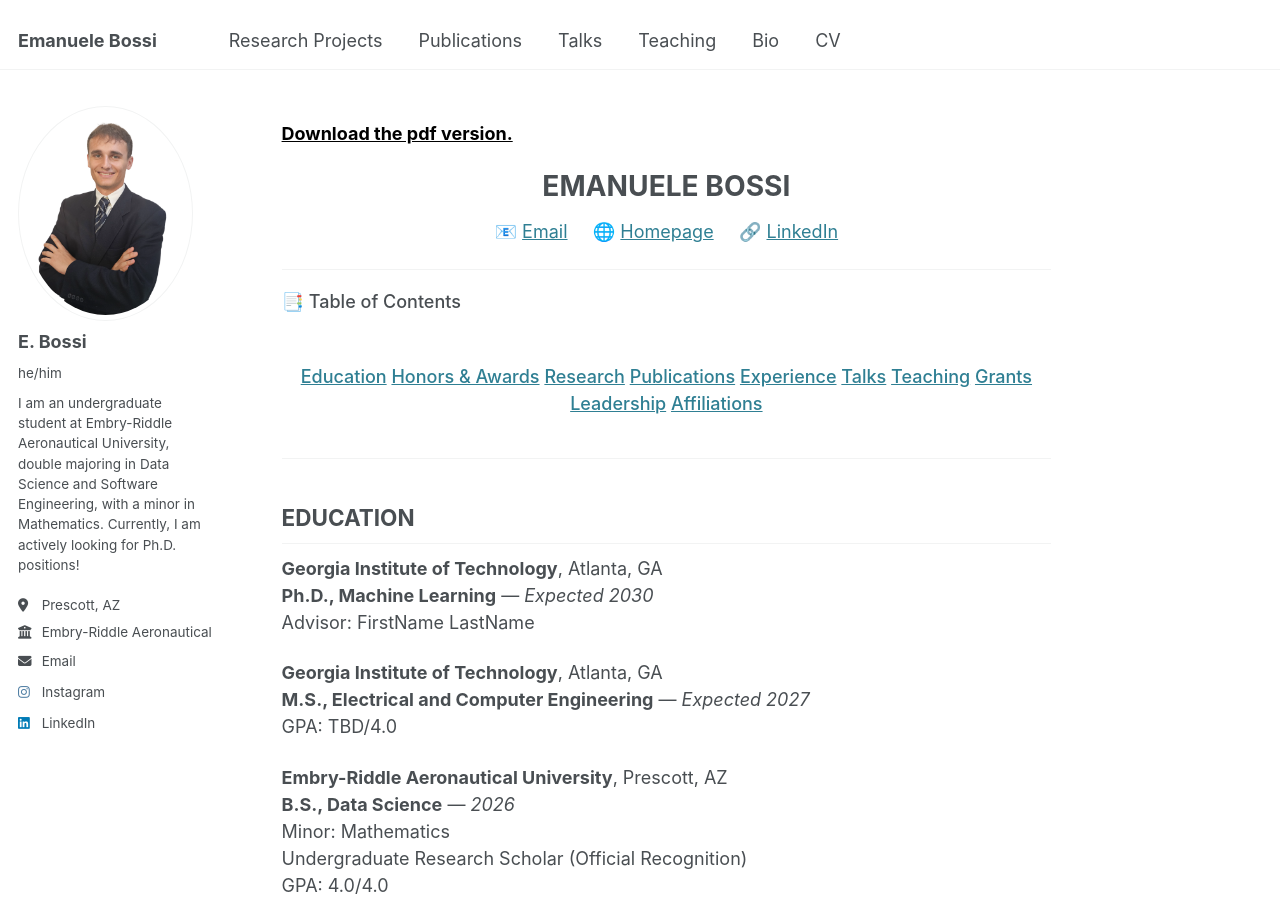
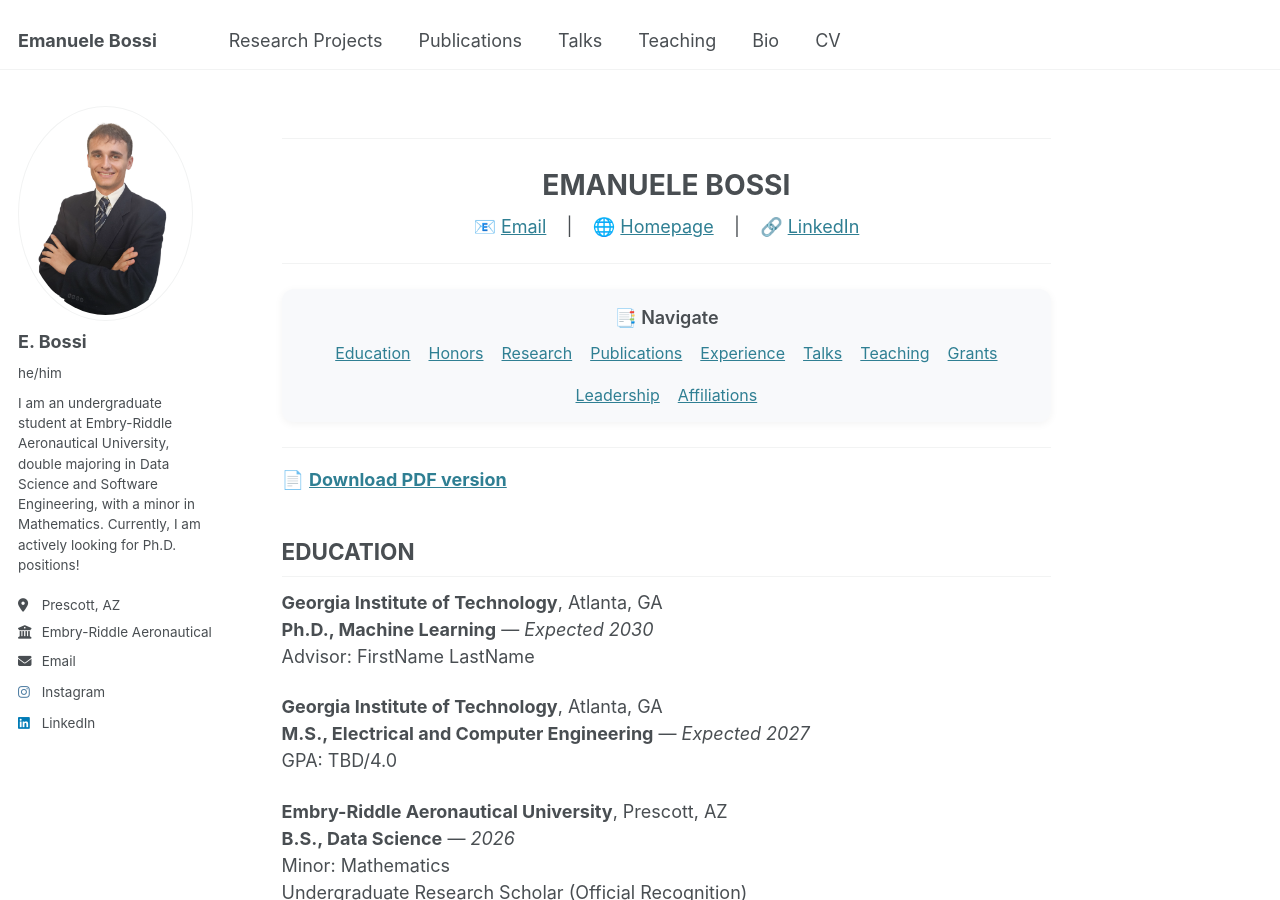
Before and after one commit to bossiemanuele/bossiemanuele.github.io, a Jekyll site: the page built from _pages/cv.md, in a window 1280 px wide and 900 px high. Built offline with Jekyll 4.4.1, drawn with Linux system fonts in a browser that asks for light colours.

Commit message:
Update cv.md

```diff
--- a/_pages/cv.md
+++ b/_pages/cv.md
@@ -7,37 +7,64 @@
   - /about.html
 ---
 
-<a href="https://bossiemanuele.github.io/files/BossiEmanuele_CV_FA25.pdf" style="color:#000; font-weight:bold;">
-  Download the pdf version.
-  </a>
+<hr>
 
-<h1 align="center">EMANUELE BOSSI</h1>
+<div style="text-align: center; margin-top: 30px;">
 
-<p align="center">
-  📧 <a href="mailto:emab03@gmail.com">Email</a> &nbsp;&nbsp;&nbsp;
-  🌐 <a href="https://bossiemanuele.github.io/">Homepage</a> &nbsp;&nbsp;&nbsp;
+<h1 style="margin-bottom: 10px;">EMANUELE BOSSI</h1>
+
+<p style="font-size: 18px;">
+  📧 <a href="mailto:emab03@gmail.com">Email</a>
+  &nbsp;&nbsp;&nbsp;|&nbsp;&nbsp;&nbsp;
+  🌐 <a href="https://bossiemanuele.github.io/">Homepage</a>
+  &nbsp;&nbsp;&nbsp;|&nbsp;&nbsp;&nbsp;
   🔗 <a href="https://www.linkedin.com/in/emanuele-bossi">LinkedIn</a>
 </p>
 
-<hr>
+</div>
 
-<nav style="display: flex; gap: 25px; flex-wrap: wrap; font-weight: 500;">
-  <p align="center">📑 Table of Contents</p>
-  <p align="center">
-  <a href="#education">Education</a>
-  <a href="#honors--awards">Honors & Awards</a>
-  <a href="#research-experience">Research</a>
-  <a href="#publications">Publications</a>
-  <a href="#professional-experience">Experience</a>
-  <a href="#presentations--invited-talks">Talks</a>
-  <a href="#teaching-experience">Teaching</a>
-  <a href="#grants--fellowships">Grants</a>
-  <a href="#leadership--outreach">Leadership</a>
-  <a href="#professional-affiliations">Affiliations</a>
-  </p>
-</nav>
+---
 
-<hr>
+<div style="
+  text-align: center;
+  margin: 25px auto;
+  padding: 15px 20px;
+  max-width: 900px;
+  border-radius: 12px;
+  background: #f8f9fb;
+  box-shadow: 0 2px 8px rgba(0,0,0,0.05);
+">
+
+<p style="margin-bottom: 10px; font-weight: 600;">📑 Navigate</p>
+
+<div style="
+  display: flex;
+  justify-content: center;
+  flex-wrap: wrap;
+  gap: 18px;
+  font-size: 16px;
+">
+
+<a href="#education">Education</a>
+<a href="#honors--awards">Honors</a>
+<a href="#research-experience">Research</a>
+<a href="#publications">Publications</a>
+<a href="#professional-experience">Experience</a>
+<a href="#presentations">Talks</a>
+<a href="#teaching-experience">Teaching</a>
+<a href="#grants--fellowships">Grants</a>
+<a href="#leadership--outreach">Leadership</a>
+<a href="#professional-affiliations">Affiliations</a>
+
+</div>
+
+</div>
+
+---
+
+<p style="text-align: left; margin-top: 10px;">
+  📄 <a href="https://bossiemanuele.github.io/files/BossiEmanuele_CV_FA25.pdf"><b>Download PDF version</b></a>
+</p>
 
 ## EDUCATION
 
```
